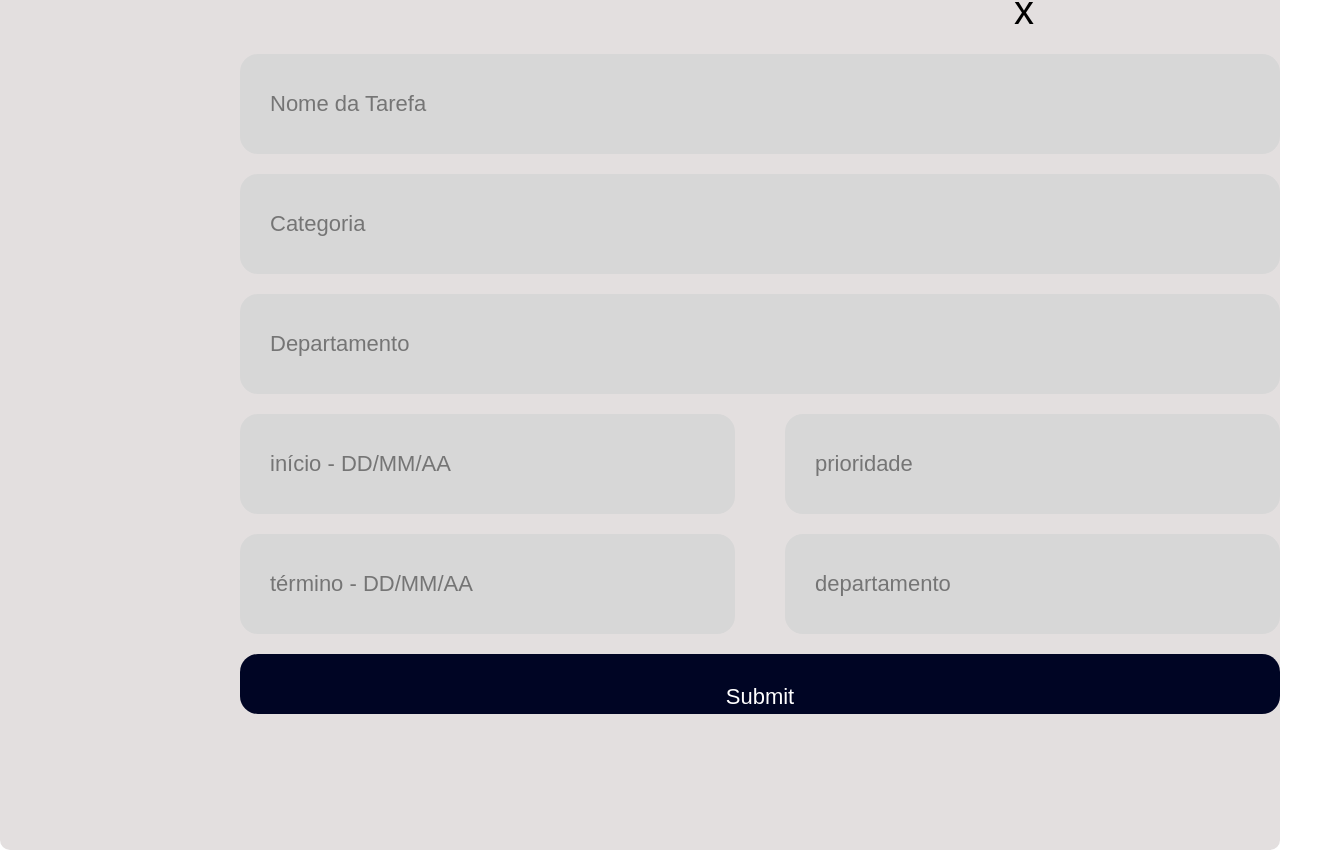
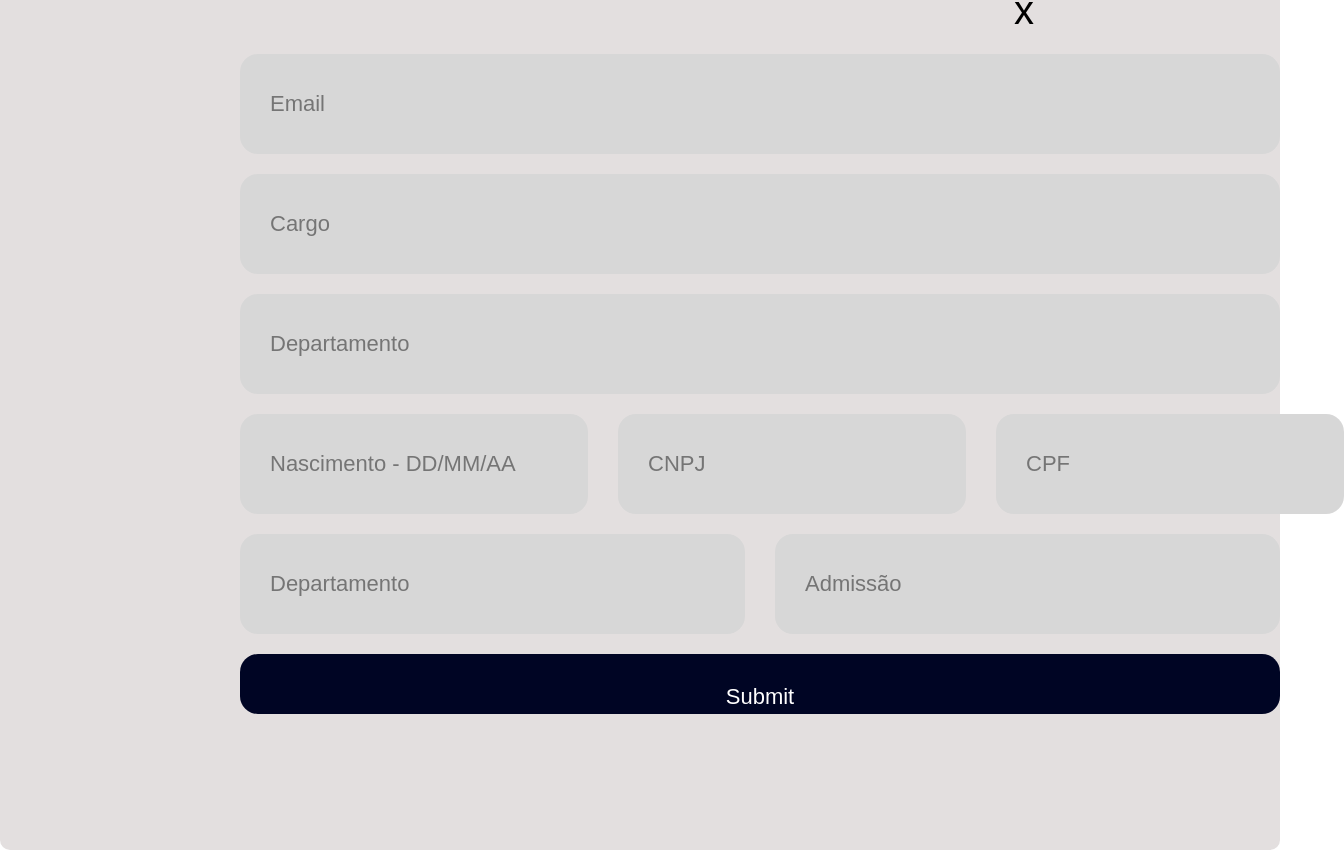
Before and after one commit to eupedrorodrigues/Cadastro_empresa, a React (Create React App) app: page / in a window 1280 px wide. Shown: the whole page, 1344 px wide, since content can reach past the window. Built offline with nearby package versions, Linux system fonts and the light colour scheme.

Commit message:
feat: employee form with reack hook form

```diff
--- a/src/App.tsx
+++ b/src/App.tsx
@@ -4,11 +4,12 @@ import './App.css';
 import CadastroDepartamento from './components/Modals/CadastroDepartamento';
 import CadastroEmpresa from './components/cadastroEmpresa/CadastroEmpresa'
 import TasksForm from './components/tasks/TasksForm';
+import CadastroFuncionario from './components/CadastroFuncionario/CadastroFuncionario';
 
 function App() {
   return (
     <div className="App">
-      <TasksForm/>
+      <CadastroFuncionario/>
     </div>
   );
 }
--- /dev/null
+++ b/src/components/CadastroFuncionario/CadastroFuncionario.css
@@ -0,0 +1,79 @@
+.container{
+    background-color: aqua;
+    height: 100vh;
+    display: flex;
+    justify-content: center;
+    align-items:center;
+}
+
+form{
+    font-family: 'Inter', sans-serif;
+    display: flex;
+    flex-direction: column;
+    margin-bottom: 100px;
+    width: 100vh;
+    gap: 20px;
+
+}
+
+input{
+    font-size: 22px;
+    border-radius: 18px;
+    border: none;
+    width: 980px;
+    height: 40px;
+    background-color: rgba(215, 215, 215, 1);
+    padding: 30px;
+}
+
+textarea{
+    font-family: 'Inter', sans-serif;
+    font-size: 22px;
+    border-radius: 18px;
+    border: none;
+    width: 980px;
+    height: 80px;
+    background-color: rgba(215, 215, 215, 1);
+    padding: 30px;
+}
+
+.submit{
+    background-color: rgba(0, 5, 36, 1);
+    width: 1040px;
+    color: white;
+    display: flex;
+    justify-content: center;
+    flex-direction: column;
+    align-items: center;
+}
+
+.card{
+    background-color: rgba(227, 223, 223, 1);
+    display: flex;
+    justify-content: center;
+    align-items: center;
+    width: 1300px;
+    height: 900px;
+    border-radius: 10px
+
+}
+
+.closeModal{
+    display: flex;
+    justify-content: end;
+
+
+
+}
+
+button{
+    border: none;
+    font-size: 40px;
+    background-color: rgba(227, 223, 223, 1);
+}
+
+.date-start{
+    display: flex;
+    gap:30px;
+    width: 1040px;;
+}
--- /dev/null
+++ b/src/components/CadastroFuncionario/CadastroFuncionario.tsx
@@ -0,0 +1,61 @@
+import { useForm } from "react-hook-form"
+import './CadastroFuncionario.css'
+
+const CadastroFuncionario = () => {
+
+    const {register , handleSubmit , reset} = useForm();
+
+    const handleSubmitData = (data: any) =>{
+        console.log('submit' , data)
+    }
+
+
+  return (
+    <div>
+
+        <div className="container">
+          <div className="card">
+
+
+
+        <form onSubmit={handleSubmit(handleSubmitData)}>
+
+          <div className="closeModal">
+            <button type='reset' onClick={reset}>x</button>
+          </div>
+            <div >
+            <input type='email '{...register('email')} placeholder="Email" required/>
+            </div>
+
+            <div>
+            <input {...register('role')} type="text" placeholder="Cargo" required/>
+            </div>
+
+            <div>
+            <input {...register('Department')} type="text" placeholder="Departamento" required/>
+            </div>
+
+            <div className="date-start">
+            <input type='text' {...register('Birthday')} placeholder="Nascimento - DD/MM/AA" required/>
+            <input {...register('cnpj')} placeholder="CNPJ"/>
+            <input {...register('CPF')} placeholder="CPF"/>
+            </div>
+
+            <div className="date-start">
+            <input type='text' {...register('department')} placeholder="Departamento" required/>
+            <input {...register('admission')} placeholder="Admissão"/>
+            </div>
+
+
+
+            <div>
+            <input	type="submit" className="submit"/>
+            </div>
+        </form>
+        </div>
+        </div>
+    </div>
+  )
+}
+
+export default CadastroFuncionario
```
